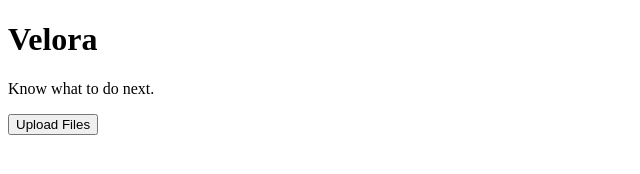
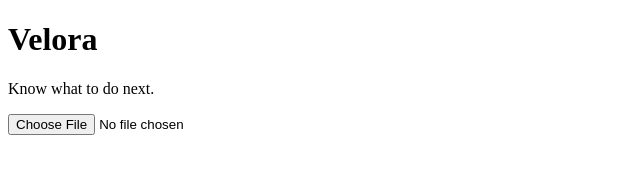
Before and after one commit to ahhartwell/velora, a plain HTML site: page index.html in a window 1280 px wide. Shown: the full height of the page, 0-640 px from the left. Drawn offline with Linux system fonts and the light colour scheme.

Commit message:
Add files via upload

```diff
--- a/index.html
+++ b/index.html
@@ -5,12 +5,13 @@
   <meta name="viewport" content="width=device-width, initial-scale=1.0">
   <title>Velora</title>
 </head>
+
 <body>
 
   <h1>Velora</h1>
   <p>Know what to do next.</p>
 
-  <button>Upload Files</button>
+  <input type="file" />
 
 </body>
 </html>
```
